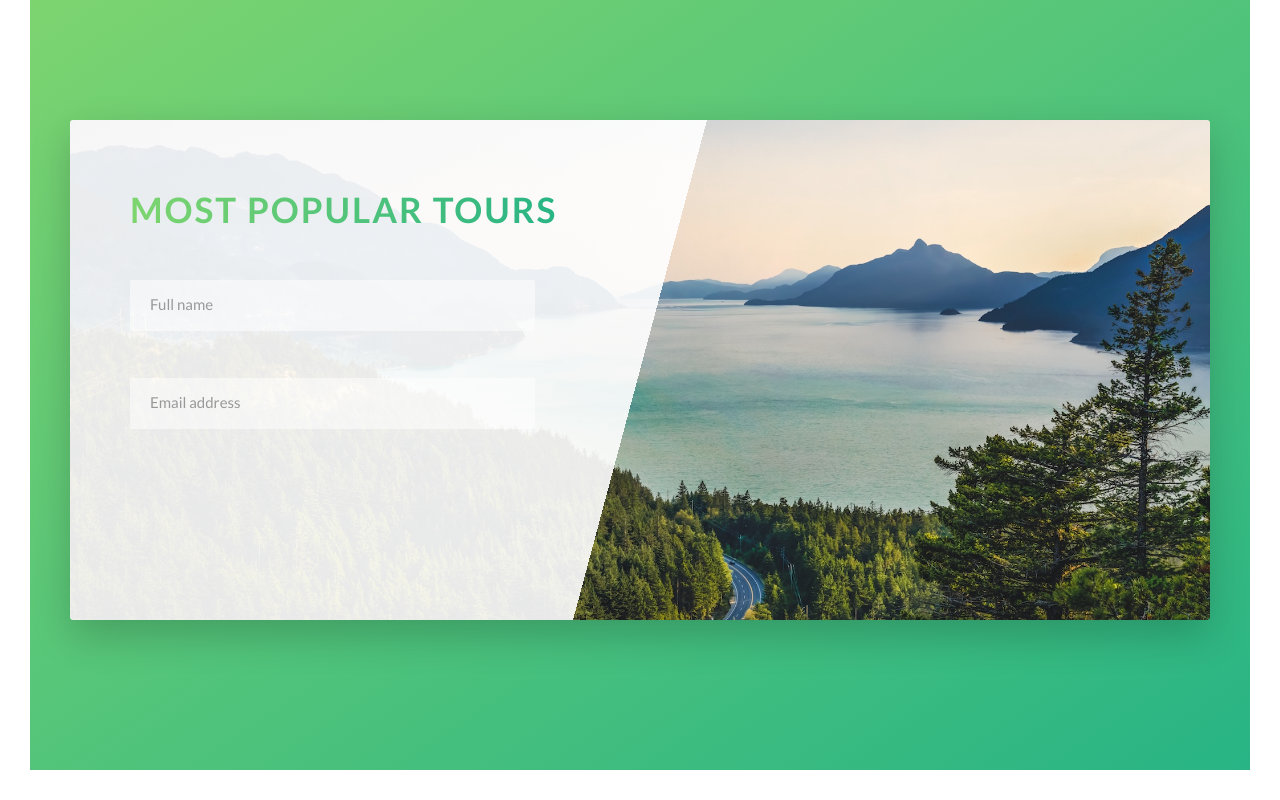
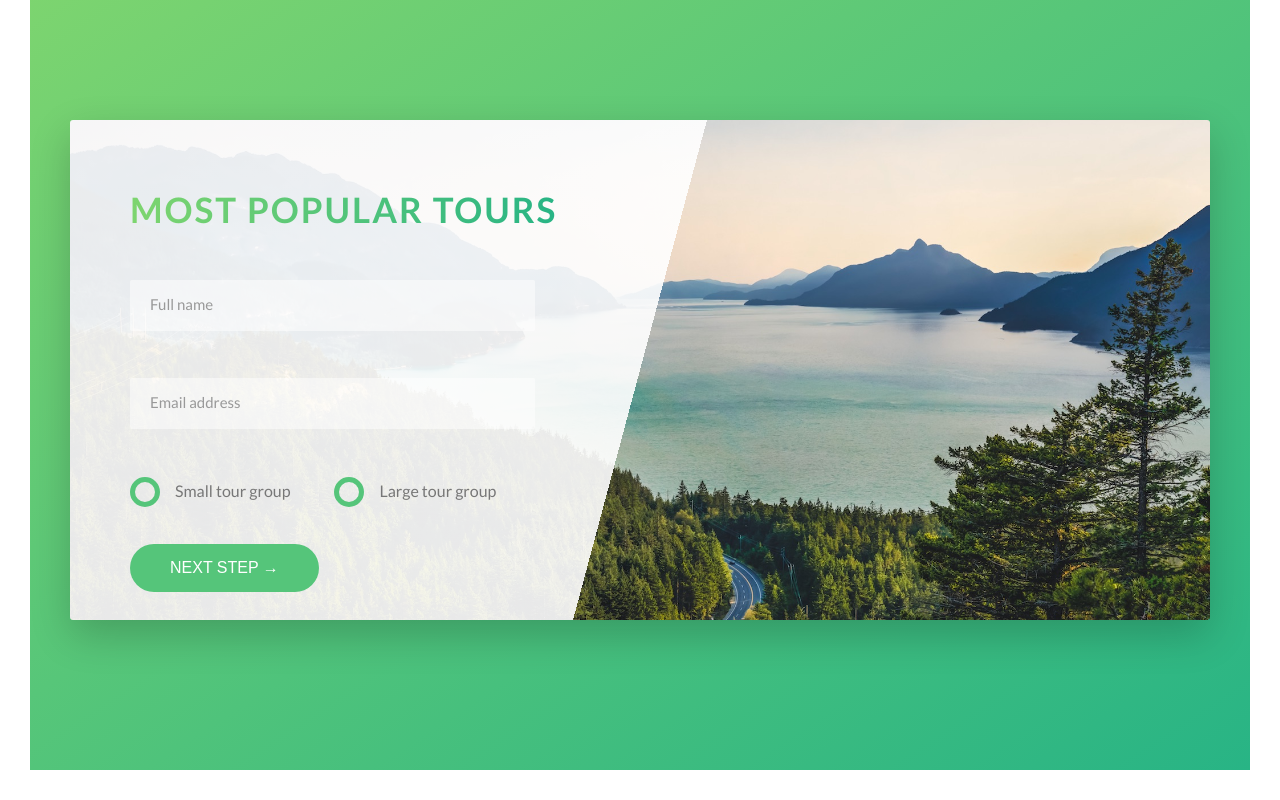
Before and after one commit to theisaachome/tour-website, a website: page index.html in a window 1280 px wide. Shown: the part 4560-5360 px from the top of the page. Drawn offline with Linux system fonts and the light colour scheme.

Commit message:
contact form finish

```diff
--- a/index.html
+++ b/index.html
@@ -266,6 +266,25 @@
                     <input type="email" placeholder="Email address" id="email" class="form__input" required>
                     <label for="email" class="form__label">Email address</label>
                   </div>
+                  <div class="form__group margin-bottom-m">
+                    <div class="form__radio-group">
+                      <input type="radio"  id="small" class="form__radio-input" name="size">
+                      <label for="small" class="form__radio-label">
+                        <span class="form__radio-button"></span>
+                        Small tour group
+                      </label>
+                    </div>
+                    <div class="form__radio-group">
+                      <input type="radio"  id="large" class="form__radio-input" name="size">
+                      <label for="large" class="form__radio-label">
+                        <span class="form__radio-button"></span>
+                        Large tour group
+                      </label>
+                    </div>
+                  </div>
+                  <div class="form__group">
+                      <button class="btn btn--green">Next Step &rarr;</button>
+                  </div>
                 </form>
               </div>
           </div>
--- a/sass/base/_utilities.scss
+++ b/sass/base/_utilities.scss
@@ -1,11 +1,9 @@
-.text-center{
-    text-align: center;
-}
+.text-center{text-align: center !important;}
 
-.margin-bottom-s{ margin-bottom: 1.5rem;}
-.margin-bottom-m{ margin-bottom: 4rem;}
-.margin-bottom-l{ margin-bottom: 8rem;}
+.margin-bottom-s{ margin-bottom: 1.5rem !important; }
+.margin-bottom-m{ margin-bottom: 4rem !important; }
+.margin-bottom-l{ margin-bottom: 8rem !important; }
 
 
-.margin-top-l{ margin-top: 8rem;}
-.margin-top-huge{ margin-top: 10rem;}
+.margin-top-l{ margin-top: 8rem !important; }
+.margin-top-huge{ margin-top: 10rem !important; }
--- a/sass/components/_button.scss
+++ b/sass/components/_button.scss
@@ -1,5 +1,6 @@
 
 .btn {
+  &,
     &:link,
     &:visited {
       text-transform: uppercase;
@@ -10,6 +11,10 @@
       transition: all 0.2s;
       position: relative;
       font-size: $default-font-size;
+
+      // change for real button element
+      border: none;
+      cursor: pointer;
     }
 
     &:hover {
@@ -20,7 +25,9 @@
           opacity: 0;
         }
     }
-    &:active {
+    &:active,
+    &:focus {
+      outline: none;
       transform: translateY(-1px);
       box-shadow: 0 5px 10px rgba($color-black, 0.2);
     }
--- a/sass/components/_form.scss
+++ b/sass/components/_form.scss
@@ -13,6 +13,7 @@
     border-bottom: 3px solid transparent;
     display: block;
     width: 90%;
+    transition: all .3s;
     &:focus {
       outline: none;
       box-shadow: 0 1rem 2rem rgba($color-black, 0.1);
@@ -38,4 +39,44 @@
       visibility: hidden;
       transform: translateY(-40);
   }
+  &__radio-group{
+    width: 45%;
+    display: inline-block;
+  }
+  &__radio-input{
+    display: none;
+  }
+  &__radio-label{
+    font-size: $default-font-size;
+    cursor: pointer;
+    position: relative;
+    padding-left: 4.5rem;
+  }
+  &__radio-button{
+    width: 3rem;
+    height: 3rem;
+    border: 5px solid $color-primary;
+    border-radius: 50%;
+    display: inline-block;
+    position: absolute;
+    left: 0;
+    top: -.4;
+    &::after{
+      content: "";
+      height: 1.3rem;
+      width: 1.3rem;
+      border-radius: 50%;
+      position: absolute;
+      top: 50%;
+      left: 50%;
+      transform: translate(-50%,-50%);
+      background-color: $color-primary;
+      opacity: 0;
+      transition: opacity .2s;
+    }
+  }
+
+  &__radio-input:checked ~ &__radio-label &__radio-button::after{
+    opacity: 1;
+  }
 }
```
Also changed, not shown: css/style.css.
